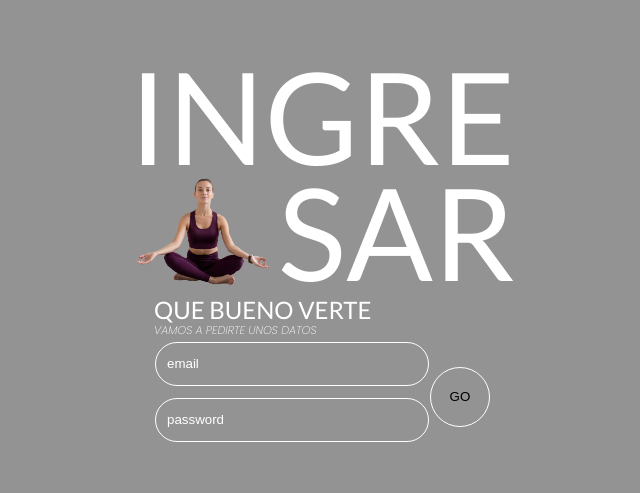
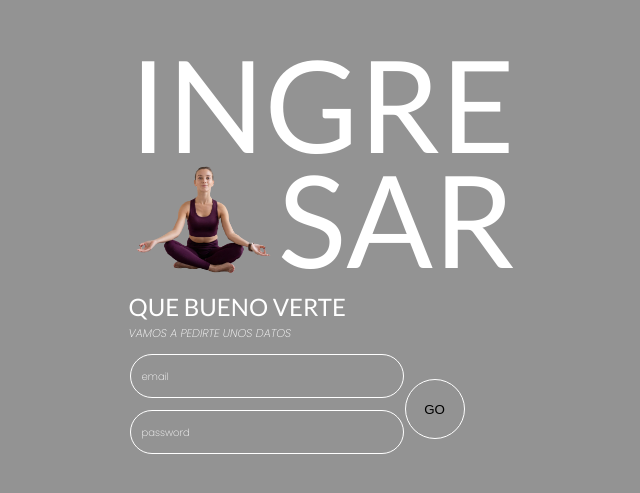
Before and after one commit to JONAAVILA/natural-harmony, a React (Vite) app: page /login in a window 1280 px wide. Shown: the part 147-640 px from the top of the page, without its empty margins (318-958 px from the left). Built offline with nearby package versions, Linux system fonts and the light colour scheme.

Commit message:
style login and input animed created

```diff
--- a/src/components/forms/login/Login.form.jsx
+++ b/src/components/forms/login/Login.form.jsx
@@ -76,7 +76,6 @@ const LoginForm = ()=>{
                     </div>
                 </div>
                 <div>
-
                     <ButtonCircle/>
                 </div>
             </form>
--- a/src/index.css
+++ b/src/index.css
@@ -30,7 +30,17 @@ input{
   border-radius: 30px;
 }
 input::placeholder{
+  position: absolute;
+  font-family: "Poppins", sans-serif;
+  font-weight: 200;
+  font-style: normal;
+  font-size: 10px;
   color: #ffffff;
+  transition: all ease 200ms;
+}
+input:hover::placeholder{
+  transform: translateY(-10px);
+  opacity: 0;
 }
 button{
   outline: none;
--- a/src/view/login/Login.jsx
+++ b/src/view/login/Login.jsx
@@ -9,9 +9,11 @@ const Login = ()=>{
                 <span>INGRE</span>
                 <span className='sar' >SAR</span>
             </h1>
-            <div>
+            <div className='subheading_login' >
                 <h2>QUE BUENO VERTE</h2>
                 <h3>VAMOS A PEDIRTE UNOS DATOS</h3>
+            </div>
+            <div className='box_input_login' >
                 <LoginForm/>
             </div>
         </section>
--- a/src/view/login/login.css
+++ b/src/view/login/login.css
@@ -1,3 +1,8 @@
+.section_login{
+    display: flex;
+    flex-direction: column;
+    align-items: center;
+}
 .heading_login{
     display: flex;
     flex-direction: column;
@@ -19,8 +24,16 @@
     background-position: center;
     background-size: contain;
 }
-.section_login{
+.subheading_login{
+    width: 100%;
+    margin-top: 10px;
     display: flex;
     flex-direction: column;
-    align-items: center;
+    align-items: flex-start;
 }
+.box_input_login{
+    margin-top: 10px;
+    width: 100%;
+    display: flex;
+    align-items: flex-start;
+}
```
